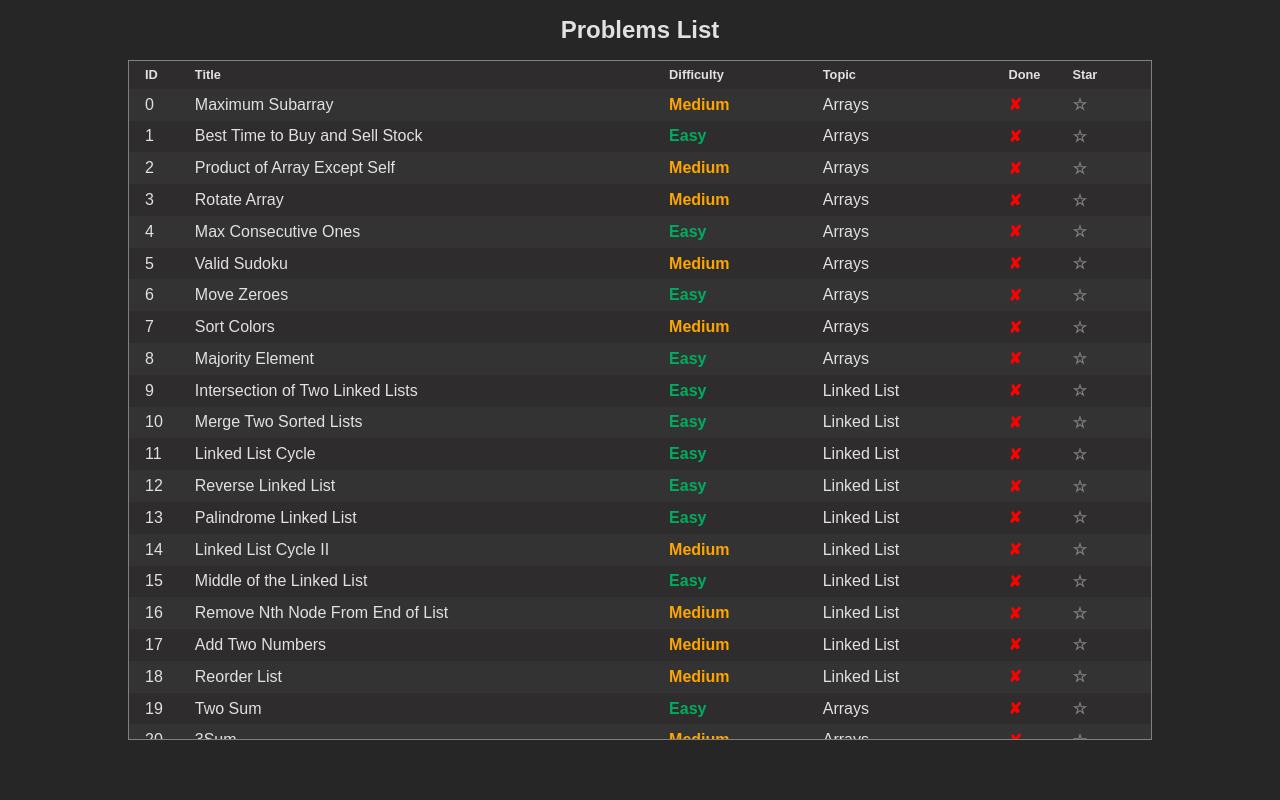
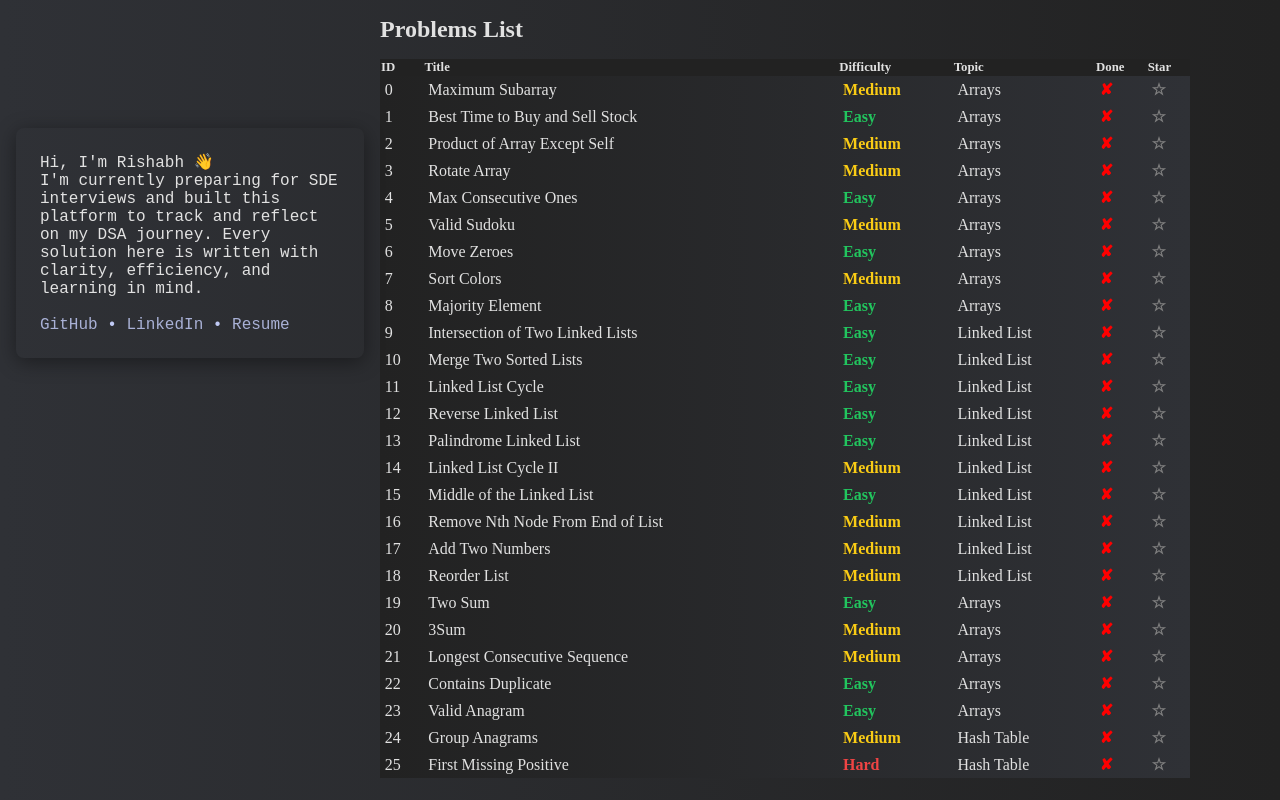
Before and after one commit to RishabhChoksi/dsa-practice, a React (Create React App) app: page /dsa-practice in a window 1280 px wide. Built offline with nearby package versions, Linux system fonts and the light colour scheme.

Commit message:
Fixes UI

```diff
--- a/package.json
+++ b/package.json
@@ -17,6 +17,7 @@
     "gh-pages": "^6.3.0",
     "react": "^19.1.0",
     "react-dom": "^19.1.0",
+    "react-icons": "^5.5.0",
     "react-redux": "^9.2.0",
     "react-router-dom": "^7.5.1",
     "react-scripts": "5.0.1",
--- a/src/components/home/Home.tsx
+++ b/src/components/home/Home.tsx
@@ -1,15 +1,34 @@
 import { BrowserRouter, Route, Routes } from 'react-router-dom'
 import ProblemsList from './ProblemsList'
 import Problem from '../problem/Problem'
+import styled from 'styled-components'
+import Intro from './Intro'
+
+const StyledHome = styled('section')`
+display: flex;
+/* background-color: #0f172a; */
+margin: 0;
+padding: 0;
+width: 100%;
+min-height: 100vh;
+height: fit-content;
+/* background: linear-gradient(to left,#0f172a,rgb(79, 68, 68)); */
+background: linear-gradient(to left,#222222,#2f3136);
+`
 
 const Home = () => {
   return (
+    <StyledHome>
+
       <BrowserRouter>
         <Routes>
           <Route path="/dsa-practice" element={<ProblemsList />} />
           <Route path="/dsa-practice/problems/:id" element={<Problem />} />
         </Routes>
       </BrowserRouter>
+
+    </StyledHome>
+
   )
 }
 
--- /dev/null
+++ b/src/components/home/Intro.tsx
@@ -0,0 +1,59 @@
+import React from 'react'
+import styled from 'styled-components'
+
+const StyledIntro = styled('section')`
+font-family: monospace;
+font-size: 1rem;
+flex: 1;
+color: #e1e1e1;
+align-self: start;
+margin-top: 10%;
+margin-left: 1rem;
+margin-right: 1rem;
+position: sticky;
+top:0;
+box-shadow: 0 4px 20px rgba(0, 0, 0, 0.4);
+border-radius: 0.5rem;
+padding: 1.5rem;
+font-family: monospace;
+
+`
+
+const StyledIntroText = styled('p')`
+    margin:0;
+`
+
+const StyledIntroLinks = styled('a')`
+color: #e1e1e1;
+text-decoration: none;
+color: #c0caf5;
+
+  & a {
+  color: #a9b1d6;
+  text-decoration: none;
+  transition: color 0.2s;
+  }
+
+  & a:hover {
+  text-decoration: underline;
+}
+`
+
+const Intro = () => {
+  return (
+    <StyledIntro>
+       <StyledIntroText> Hi, I'm Rishabh 👋  <br/>
+I'm currently preparing for SDE interviews and built this platform to track and reflect on my DSA journey.
+Every solution here is written with clarity, efficiency, and learning in mind.
+</StyledIntroText>
+<br/>
+<StyledIntroLinks>
+    <a href="https://github.com/RishabhChoksi/dsa-practice/" target="_blank">GitHub</a>&nbsp;•&nbsp;
+    <a href="https://www.linkedin.com/in/rishabh-c-683306ab/" target="_blank">LinkedIn</a>&nbsp;•&nbsp;
+    <a href="/resume.pdf" target="_blank">Resume</a>
+  </StyledIntroLinks>
+    </StyledIntro>
+  )
+}
+
+export default Intro
--- a/src/components/home/ProblemsList.tsx
+++ b/src/components/home/ProblemsList.tsx
@@ -6,76 +6,72 @@ import styled from 'styled-components';
 import { useNavigate } from 'react-router-dom';
 import { flexRender, useReactTable } from '@tanstack/react-table';
 import { getSortedRowModel, getFilteredRowModel, getCoreRowModel, ColumnDef } from '@tanstack/table-core';
+import Intro from './Intro';
 
 const StyledProblemsList = styled('section')`
+font-family: poppins;
+  box-sizing: border-box;
   margin:0;
-  background-color: #262626;
-  width: 100vw;
-  height: 100vh;
-  overflow: hidden;
+  flex: 3;
   color: #e1e1e1;
   display: flex;
   flex-direction: column;
   justify-content: flex-start;
-  align-items:center ;
+  width: 100%;
+  & * {
+    box-sizing: border-box;
+  }
 `;
 
 const StyledTableContainer = styled('section')`
-  width: 80%;
-  max-height: 85vh;
-  overflow-y: auto; /* Enable vertical scrolling */
-  justify-self: center;
-  -ms-overflow-style: none;  /* IE and Edge */
-  scrollbar-width: none;  /* Firefox */
-  margin: 0;
-  border: 1px solid gray;
+  -ms-overflow-style: none;
+  scrollbar-width: none;
+  justify-content: center;
+  align-items: center;
+  width: 100%;
+`;
+
+const StyledProblemHeader = styled('h3')`
+font-size: 1.5rem;
+margin:0;
+padding: 1rem 0;
 `;
 
 
 const StyledTable = styled('table')`
-  box-sizing: border-box;
-  width: 100%;
-  background-color: rgb(52, 51, 51);
+  width: 90%;
+  max-width: 100%;
   text-align: left;
+  /* background: linear-gradient(to right,rgb(59, 59, 77),rgb(49, 23, 23)); */
+  background: linear-gradient(to right,#222222,#2f3136);
   border-collapse: collapse;
+
+  & thead tr:first-child {
+    background: #222222;
+    position: sticky;
+    top: 0;
+  }
+
+  & td {
+   padding: 0.25rem 0.3rem;
+  }
 
   & th {
     font-size: 0.8rem;
-    background-color:rgb(46, 44, 44);
     color: #e1e1e1;
     position: sticky;
-    top: 0; /* Stick to the top */
+    top: 0;
 
   }
 
-   & th,& td {
-    color: #e1e1e1;
-    padding: 0.4rem 1rem;
-  }
-
-  & tr {
-    cursor: pointer;
-  }
-
-  & th:nth-child(1), & td:nth-child(1) {
-    width: 2rem; /* First column width */
-  }
-
-  & th:nth-child(5), & td:nth-child(5) {
-    width: 2rem; /* Second column width */
-  }
-
-  & tr: nth-child(even) {
-    background-color:rgb(46, 44, 44); /* Even rows */
-
+  & tr:hover {
+    font-size:900;
+    background-color:rgb(48, 48, 52);
+    cursor:pointer;
   }
   `
 
-const StyledProblemHeader = styled('h3')`
-font-size: 1.5rem;
-margin:0;
-padding: 1rem;
-`;
+
 
 const ProblemsList = () => {
   const dispatch = useDispatch();
@@ -99,9 +95,9 @@ const ProblemsList = () => {
   };
 
   const handleVisitedClick = (id: number) => {
-    if(visitedItems.includes(id))
+    if (visitedItems.includes(id))
       return;
-    const updatedVisitedItems =  [...visitedItems, id]; // Add if not visited
+    const updatedVisitedItems = [...visitedItems, id]; // Add if not visited
 
     setVisitedItems(updatedVisitedItems); // Update state
     localStorage.setItem('visited', JSON.stringify(updatedVisitedItems)); // Update localStorage
@@ -125,9 +121,9 @@ const ProblemsList = () => {
         cell: ({ row }) => {
           const difficulty = row.original.problem.difficultyLevel;
           let color = '';
-          if (difficulty === 'Hard') color = '#ff0000'; // Red
-          else if (difficulty === 'Medium') color = '#FFA500'; // Yellow
-          else if (difficulty === 'Easy') color = '#00ad5f'; // Green
+          if (difficulty === 'Hard') color = '#ef4444'; // Red
+          else if (difficulty === 'Medium') color = '#facc15'; // Yellow
+          else if (difficulty === 'Easy') color = '#22c55e'; // Green
 
           return (
             <div
@@ -178,7 +174,7 @@ const ProblemsList = () => {
       },
     ],
     // eslint-disable-next-line
-    [problemsList,dispatch,starredItems,visitedItems] // Add starredItems and visitedItems to dependencies
+    [problemsList, dispatch, starredItems, visitedItems] // Add starredItems and visitedItems to dependencies
   );
 
   // eslint-disable-next-line
@@ -195,6 +191,8 @@ const ProblemsList = () => {
 
 
   return (
+    <>
+      <Intro />
       <StyledProblemsList>
         <StyledProblemHeader>Problems List</StyledProblemHeader>
         <StyledTableContainer>
@@ -236,6 +234,7 @@ const ProblemsList = () => {
           </StyledTable>
         </StyledTableContainer>
       </StyledProblemsList>
+    </>
   )
 }
 
--- a/src/components/problem/Problem.tsx
+++ b/src/components/problem/Problem.tsx
@@ -15,6 +15,7 @@ const StyledProblem = styled('div')`
     justify-content: start;
     padding: 0.4rem 0.5rem;
     background-color: rgb(52, 51, 51);
+    font-family: poppins;
 
 `
 
--- a/src/components/problem/question/Question.tsx
+++ b/src/components/problem/question/Question.tsx
@@ -27,7 +27,7 @@ const StyledHeading = styled('h3')`
 const StyledDifficulty = styled('h3') <{ difficultyLevel: string }>`
   font-weight: 600;
   margin-top: 0rem;
-  color: ${p => p.difficultyLevel === "Hard" ? "#ff0000" : p.difficultyLevel === "Medium" ? "#FFA500" : "#00ad5f"};
+  color: ${p => p.difficultyLevel === "Hard" ? "#ef4444" : p.difficultyLevel === "Medium" ? "#facc15" : "#22c55e"};
   `
 
 const StyledSource = styled('a')`
```
Also changed, not shown: 1 other file (tests, documents, lock files or other folders). Lines whose indentation alone changed are shown as unchanged.
